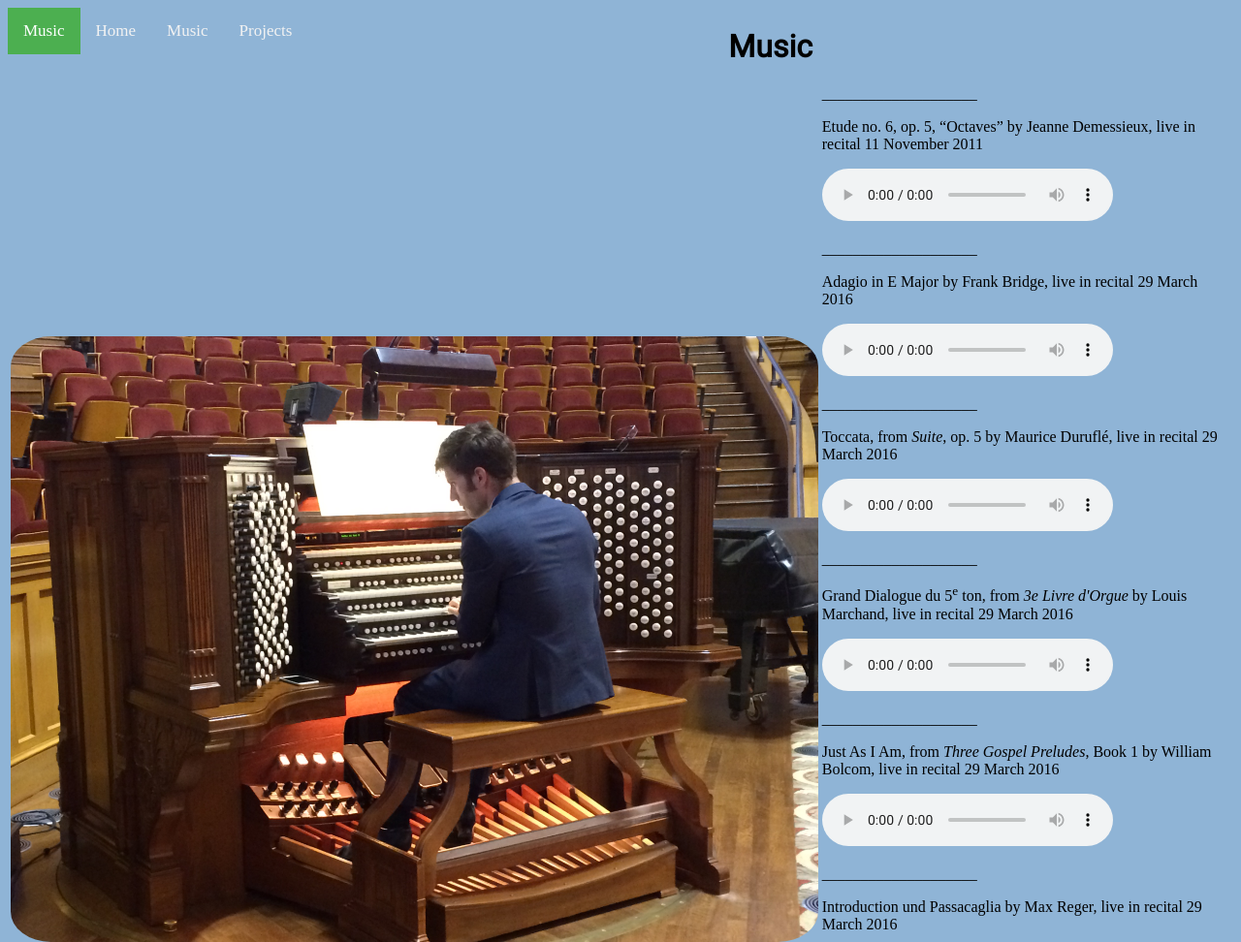
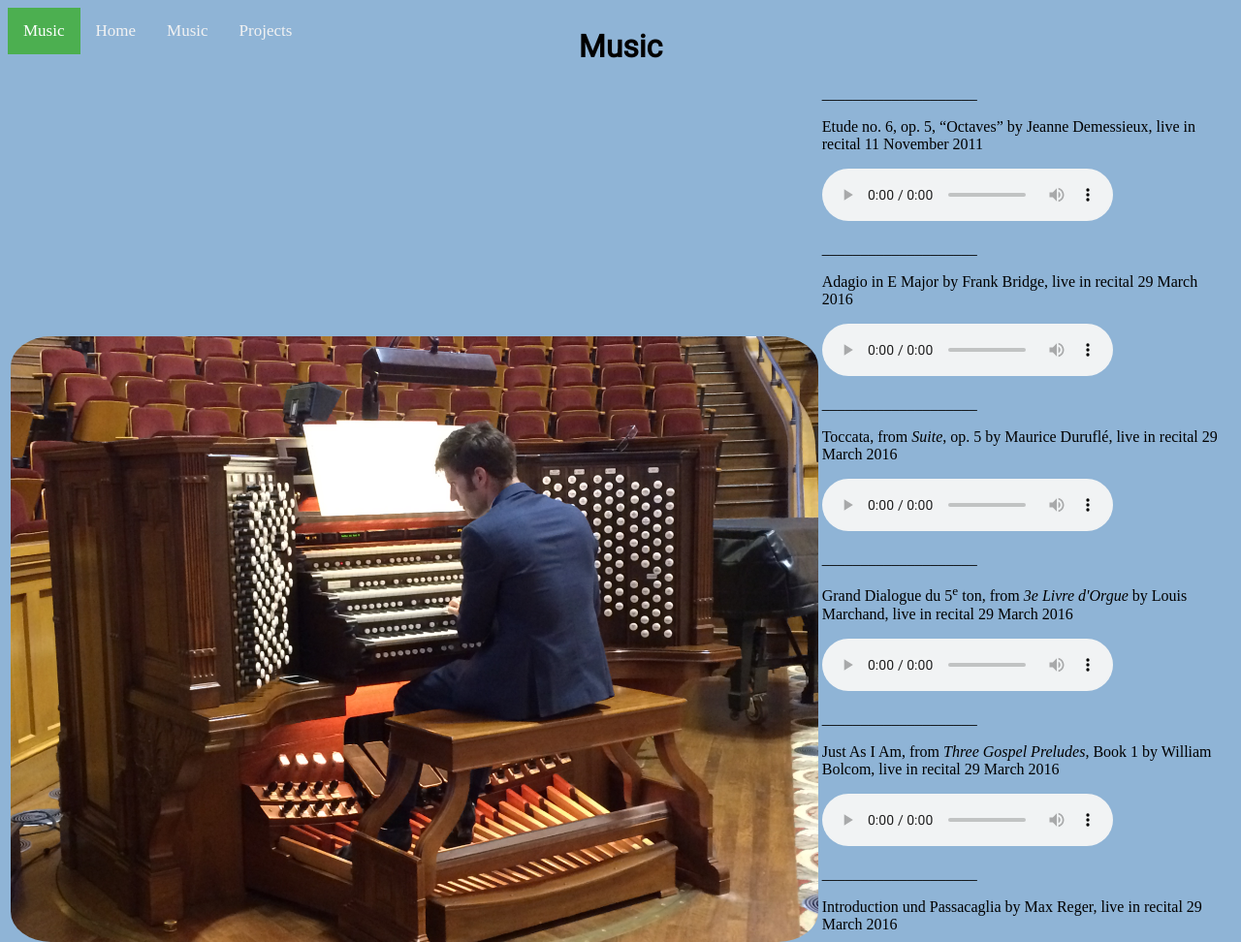
Before and after one commit to parkerludwig/Music, a plain HTML site: page index.html in a window 1280 px wide. Shown: the top 972 px of the page at 97% size. Drawn offline with nearby package versions, Linux system fonts and the light colour scheme.

Commit message:
Update style.css

```diff
--- a/style.css
+++ b/style.css
@@ -24,8 +24,10 @@ html,
 }
 
 .center {
-  display: inline-block;
-  justify-content: center;
+  display: block;
+  margin-left: auto;
+  margin-right: auto;
+  width: 50%;
   background-color: #8fb4d6;
   align-items: center;
 }
```
